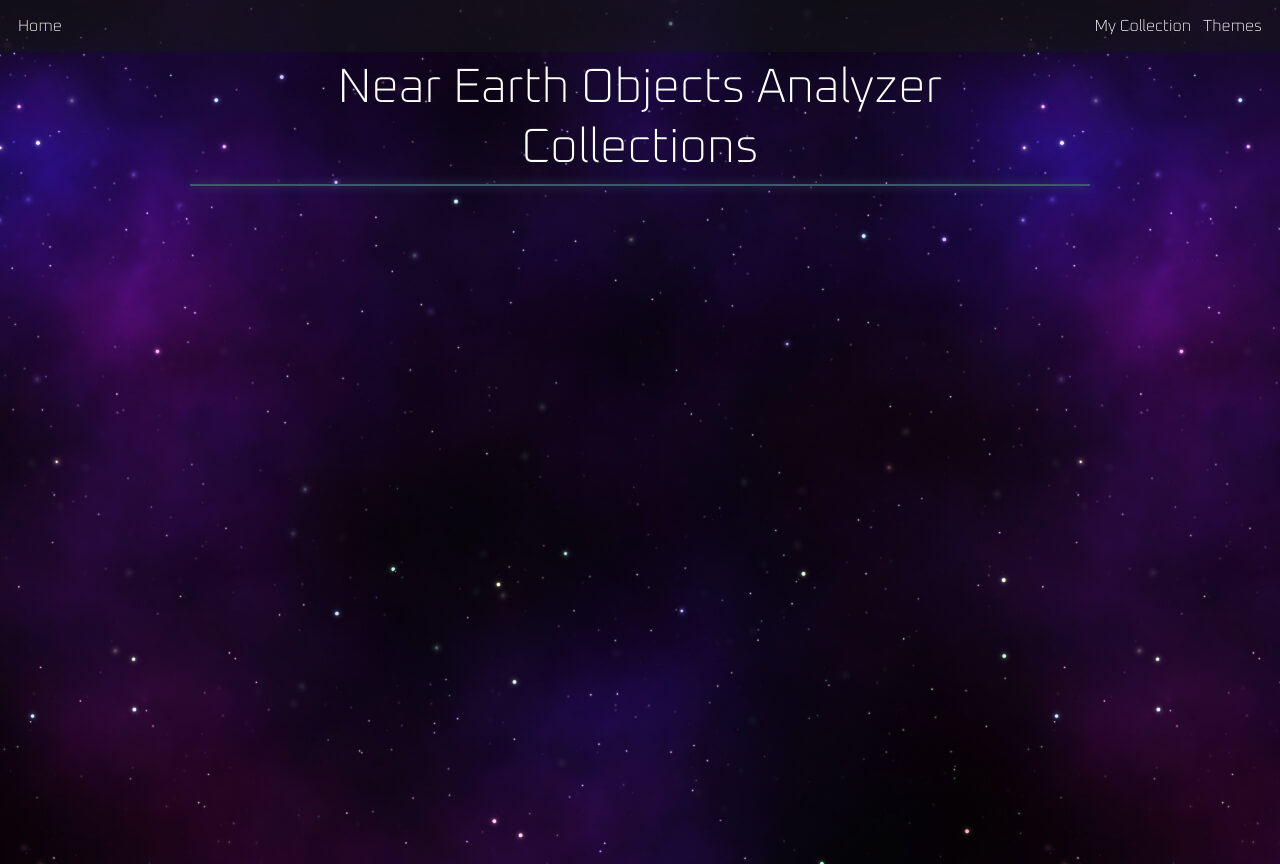
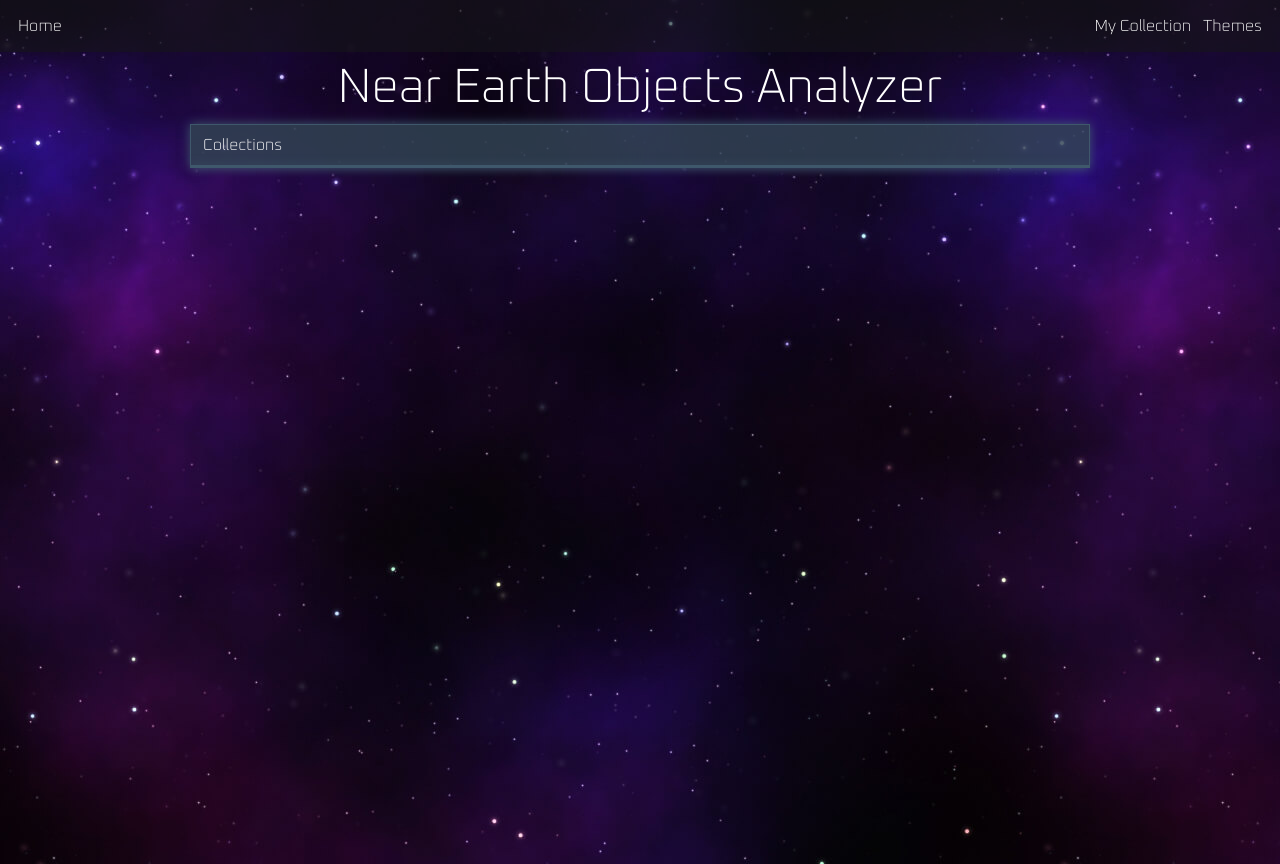
Before and after one commit to nickojs/near-earth-objects, a React (Create React App) app: page /collection in a window 1280 px wide. Built offline with nearby package versions, Linux system fonts and the light colour scheme.

Commit message:
Adjusted containers

```diff
--- a/src/containers/Collection/Collection.js
+++ b/src/containers/Collection/Collection.js
@@ -1,21 +1,21 @@
 import React from 'react';
 import { useSelector } from 'react-redux';
 import Neo from '../../components/neoList/neo/neo';
-import { ExternalTitle } from '../../generalStyles';
+import { Title, Container } from '../../generalStyles';
 import * as S from './styles';
 
 const Collection = () => {
   const { collection } = useSelector((state) => state);
 
   return (
-    <div>
-      <ExternalTitle>Collections</ExternalTitle>
+    <Container>
+      <Title>Collections</Title>
       <S.CollectionsContainer>
         {collection.map((each) => (
           <Neo key={each.id} object={each} mode="collection" />
         ))}
       </S.CollectionsContainer>
-    </div>
+    </Container>
   );
 };
 
```
